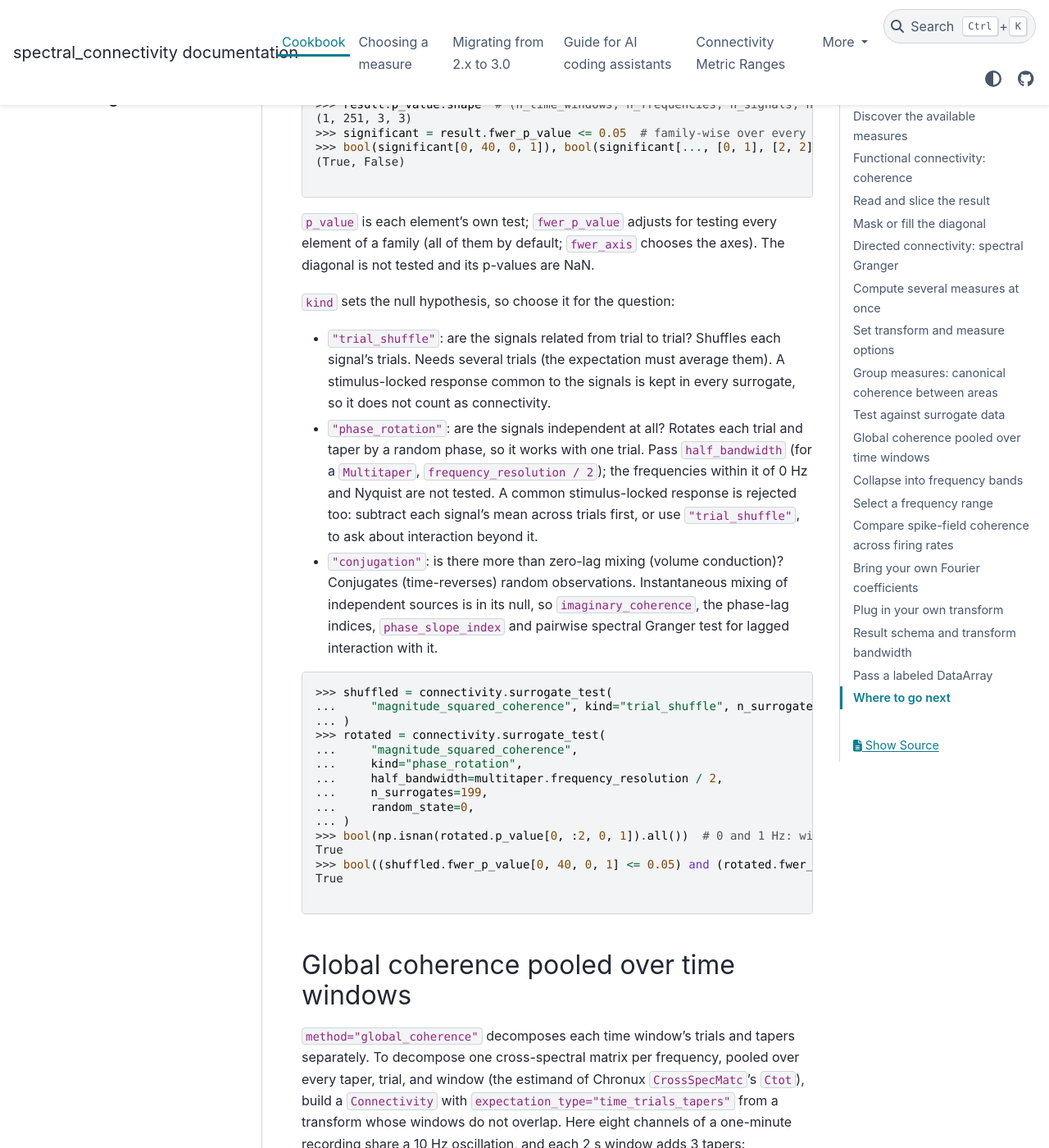
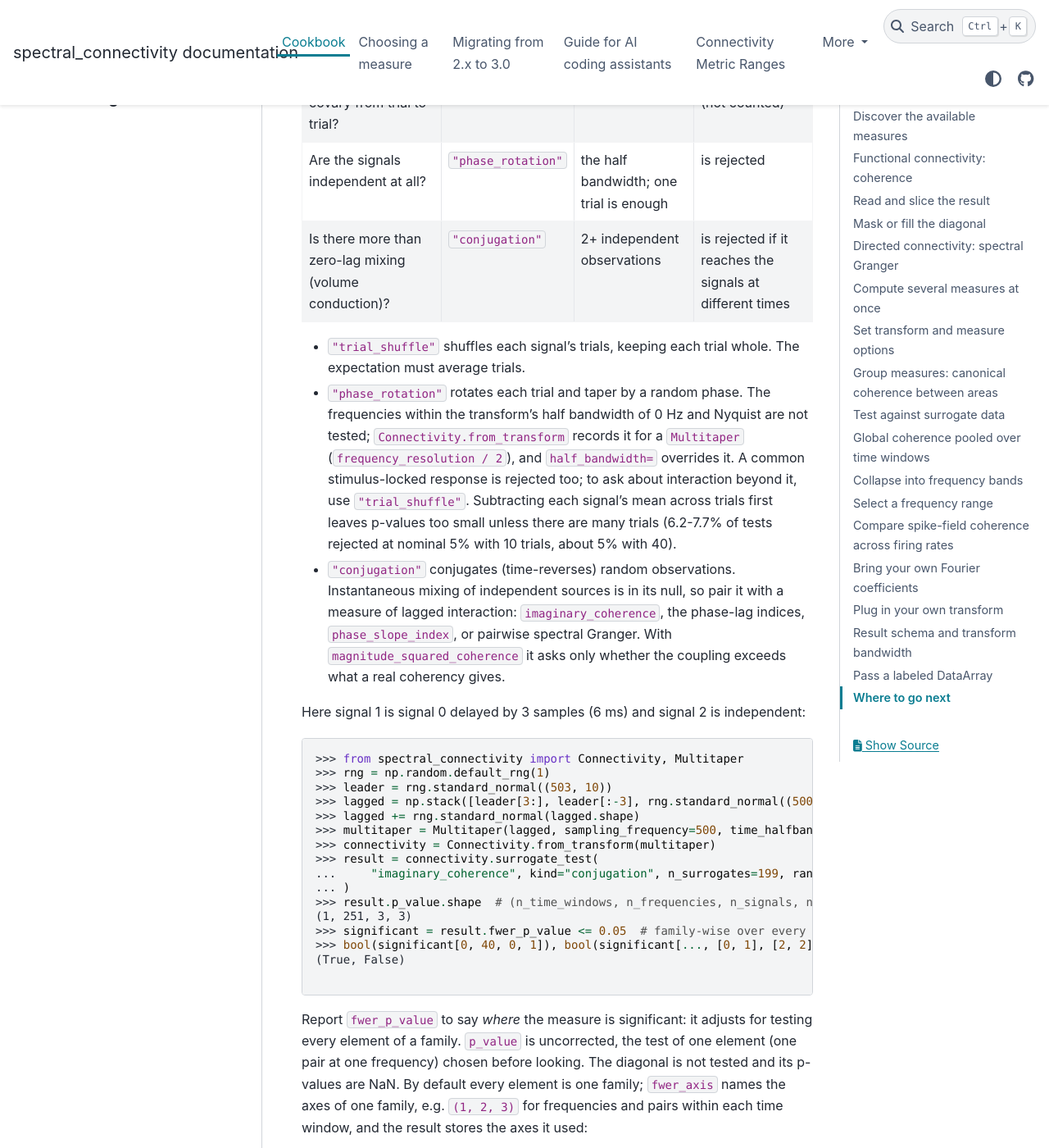
Before and after one commit to Eden-Kramer-Lab/spectral_connectivity, a Sphinx documentation site: the page built from docs/cookbook.md, in a window 1280 px wide and 1400 px high, scrolled down 7895 px. Shown: the whole window at 82% size. Built offline with Sphinx 7.4.7 and the PyData theme 0.15.4, drawn with Linux system fonts in a browser that asks for light colours; pages that are not in the unit, such as notebooks, are missing from menus; the version number could not be read and is left out; some of the changed text lies outside the part shown.

Commit message:
Say which surrogate kind answers which question in the docs
The cookbook recipe and the assistant guide open with the question, kind,
needs and evoked-response table; the cookbook no longer advises subtracting
the across-trial mean before phase rotation (it leaves p-values too small
with few trials), says to report fwer_p_value, and shows fwer_axis per time
window and the recorded half bandwidth. choosing_a_measure points the
volume-conduction row at kind='conjugation'; the README says the cookbook
maps kinds to questions; the changelog entry is trimmed to the three nulls
and adds Connectivity.half_bandwidth.

Co-Authored-By: Claude Opus 5.5 <noreply@anthropic.com>

````diff
--- a/docs/cookbook.md
+++ b/docs/cookbook.md
@@ -358,8 +358,34 @@ max over complex weights a, b of |a^H S_st b|^2 / ((a^H S_ss a) * (b^H S_tt b)),
 ## Test against surrogate data
 
 `Connectivity.surrogate_test` recomputes a measure on surrogate coefficients
-built to satisfy a null hypothesis and returns Monte Carlo p-values. Here
-signal 1 is signal 0 delayed by 3 samples (6 ms) and signal 2 is independent:
+built to satisfy a null hypothesis and returns Monte Carlo p-values. `kind`
+sets the null, so choose it for the question:
+
+| Question | `kind` | Needs | A stimulus-locked response common to the signals |
+| --- | --- | --- | --- |
+| Do the signals covary from trial to trial? | `"trial_shuffle"` | 2+ trials | stays in the null (not counted) |
+| Are the signals independent at all? | `"phase_rotation"` | the half bandwidth; one trial is enough | is rejected |
+| Is there more than zero-lag mixing (volume conduction)? | `"conjugation"` | 2+ independent observations | is rejected if it reaches the signals at different times |
+
+- `"trial_shuffle"` shuffles each signal's trials, keeping each trial whole.
+  The expectation must average trials.
+- `"phase_rotation"` rotates each trial and taper by a random phase. The
+  frequencies within the transform's half bandwidth of 0 Hz and Nyquist are
+  not tested; `Connectivity.from_transform` records it for a `Multitaper`
+  (`frequency_resolution / 2`), and `half_bandwidth=` overrides it. A common
+  stimulus-locked response is rejected too; to ask about interaction beyond
+  it, use `"trial_shuffle"`. Subtracting each signal's mean across trials
+  first leaves p-values too small unless there are many trials (6.2-7.7% of
+  tests rejected at nominal 5% with 10 trials, about 5% with 40).
+- `"conjugation"` conjugates (time-reverses) random observations.
+  Instantaneous mixing of independent sources is in its null, so pair it with
+  a measure of lagged interaction: `imaginary_coherence`, the phase-lag
+  indices, `phase_slope_index`, or pairwise spectral Granger. With
+  `magnitude_squared_coherence` it asks only whether the coupling exceeds what
+  a real coherency gives.
+
+Here signal 1 is signal 0 delayed by 3 samples (6 ms) and signal 2 is
+independent:
 
 ```python
 >>> from spectral_connectivity import Connectivity, Multitaper
@@ -380,43 +406,33 @@ signal 1 is signal 0 delayed by 3 samples (6 ms) and signal 2 is independent:
 
 ```
 
-`p_value` is each element's own test; `fwer_p_value` adjusts for testing every
-element of a family (all of them by default; `fwer_axis` chooses the axes).
-The diagonal is not tested and its p-values are NaN.
-
-`kind` sets the null hypothesis, so choose it for the question:
-
-- `"trial_shuffle"`: are the signals related from trial to trial? Shuffles each
-  signal's trials. Needs several trials (the expectation must average them).
-  A stimulus-locked response common to the signals is kept in every surrogate,
-  so it does not count as connectivity.
-- `"phase_rotation"`: are the signals independent at all? Rotates each trial
-  and taper by a random phase, so it works with one trial. Pass
-  `half_bandwidth` (for a `Multitaper`, `frequency_resolution / 2`); the
-  frequencies within it of 0 Hz and Nyquist are not tested. A common
-  stimulus-locked response is rejected too: subtract each signal's mean
-  across trials first, or use `"trial_shuffle"`, to ask about interaction
-  beyond it.
-- `"conjugation"`: is there more than zero-lag mixing (volume conduction)?
-  Conjugates (time-reverses) random observations. Instantaneous mixing of
-  independent sources is in its null, so `imaginary_coherence`, the
-  phase-lag indices, `phase_slope_index` and pairwise spectral Granger test
-  for lagged interaction with it.
+Report `fwer_p_value` to say *where* the measure is significant: it adjusts
+for testing every element of a family. `p_value` is uncorrected, the test of
+one element (one pair at one frequency) chosen before looking. The diagonal is
+not tested and its p-values are NaN. By default every element is one family;
+`fwer_axis` names the axes of one family, e.g. `(1, 2, 3)` for frequencies and
+pairs within each time window, and the result stores the axes it used:
 
 ```python
->>> shuffled = connectivity.surrogate_test(
-...     "magnitude_squared_coherence", kind="trial_shuffle", n_surrogates=199, random_state=0
-... )
->>> rotated = connectivity.surrogate_test(
+>>> per_window = connectivity.surrogate_test(
 ...     "magnitude_squared_coherence",
-...     kind="phase_rotation",
-...     half_bandwidth=multitaper.frequency_resolution / 2,
+...     kind="trial_shuffle",
+...     fwer_axis=(1, 2, 3),
 ...     n_surrogates=199,
 ...     random_state=0,
 ... )
->>> bool(np.isnan(rotated.p_value[0, :2, 0, 1]).all())  # 0 and 1 Hz: within 2 Hz of 0 Hz
+>>> per_window.fwer_axis, per_window.alternative
+((1, 2, 3), 'greater')
+>>> per_window.null_maxima.shape  # (n_surrogates, n_time_windows): one maximum per family
+(199, 1)
+>>> bool(per_window.fwer_p_value[0, 40, 0, 1] <= 0.05)
 True
->>> bool((shuffled.fwer_p_value[0, 40, 0, 1] <= 0.05) and (rotated.fwer_p_value[0, 40, 0, 1] <= 0.05))
+>>> rotated = connectivity.surrogate_test(
+...     "magnitude_squared_coherence", kind="phase_rotation", n_surrogates=199, random_state=0
+... )
+>>> connectivity.half_bandwidth  # recorded from the Multitaper: 2 Hz
+2.0
+>>> bool(np.isnan(rotated.p_value[0, :2, 0, 1]).all())  # 0 and 1 Hz are within it of 0 Hz
 True
 
 ```
--- a/docs/llm_guide.md
+++ b/docs/llm_guide.md
@@ -213,6 +213,29 @@ interval includes the variability between trials:
 
 ```
 
+For significance, `Connectivity.surrogate_test(method, kind=...)` compares the
+measure with its values on surrogate data. `kind` sets the null hypothesis:
+
+| Question | `kind` | A stimulus-locked response common to the signals |
+| --- | --- | --- |
+| Do the signals covary from trial to trial? (2+ trials) | `"trial_shuffle"` | stays in the null |
+| Are the signals independent at all? (one trial is enough) | `"phase_rotation"` | is rejected |
+| Is there more than zero-lag mixing (volume conduction)? | `"conjugation"` | is rejected if lagged |
+
+Report `fwer_p_value` (family-wise over every frequency and pair by default);
+`p_value` is uncorrected:
+
+```python
+>>> tested = connectivity.surrogate_test(
+...     "magnitude_squared_coherence", kind="trial_shuffle", n_surrogates=99, random_state=0
+... )
+>>> tested.fwer_p_value.shape == tested.estimate.shape
+True
+>>> tested.alternative  # "auto" resolved for this measure
+'greater'
+
+```
+
 ## Where to look next
 
 - `help(spectral_connectivity.multitaper_connectivity)` for every wrapper
````
Also changed, not shown: CHANGELOG.md (+10 -13 lines), README.md (+4 -3 lines), docs/choosing_a_measure.md (+1 -1 lines).
